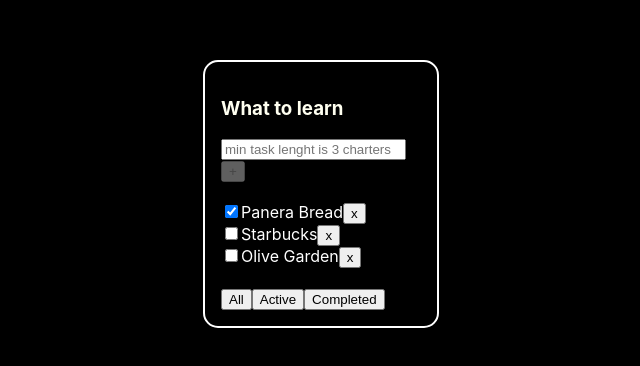
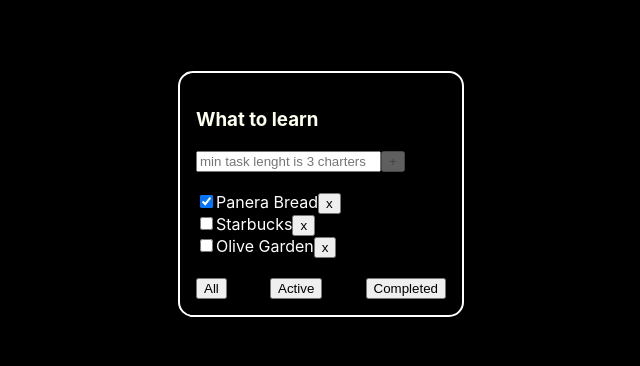
Before and after one commit to suniaikin/todolist-01, a React (Vite) app: page / in a window 1280 px wide. Shown: the part 206-572 px from the top of the page, without its empty margins (319-959 px from the left). Built offline with nearby package versions, Linux system fonts and the light colour scheme.

Commit message:
usestate

```diff
--- a/src/App.css
+++ b/src/App.css
@@ -1,6 +1,7 @@
 .app {
   padding: 30px;
   display: flex;
+  justify-content: left;
 }
 
 .app > div {
--- a/src/TodolistItem.tsx
+++ b/src/TodolistItem.tsx
@@ -30,37 +30,43 @@
     });
 
     const [taskInput, setTaskInput] = useState("");
-    //     alert(taskInput);
 
     const tasksList =
         tasks.length === 0 ? <p>No tasks available</p> : <ul>{listItems}</ul>;
 
+    const createTaskHandler = () => {
+        createTask(taskInput);
+        setTaskInput("");
+    };
+
     return (
         <div className="lists">
             <h3>{title}</h3>
-            <div>
+            <div className="input-form">
                 <input
                     placeholder="min task lenght is 3 charters"
                     value={taskInput}
                     onChange={(e) => setTaskInput(e.currentTarget.value)}
+                    onKeyDown={(e) => {
+                        if (e.key === "Enter") {
+                            createTaskHandler();
+                        }
+                    }}
                 />
                 <Button
                     label="+"
                     disabled={taskInput.length === 0 || taskInput.length > 10}
-                    onClickHandler={() => {
-                        createTask(taskInput);
-		    setTaskInput("")
-                    }}
+                    onClickHandler={createTaskHandler}
                 />
                 {taskInput && taskInput.length <= 10 && (
                     <div>max lenght must be less than 10</div>
                 )}
                 {taskInput && taskInput.length > 10 && (
-                    <div style={{color: "red"}}>task title is too long!</div>
+                    <div style={{ color: "red" }}>task title is too long!</div>
                 )}
             </div>
             <ul>{tasksList}</ul>
-            <div>
+            <div className="buttons_bottom">
                 <Button
                     label="All"
                     onClickHandler={() => changeFilter("all")}
--- a/src/index.css
+++ b/src/index.css
@@ -18,9 +18,7 @@
     h3,
     h4,
     h5,
-    h6
-     {
-
+    h6 {
         color: ivory;
     }
 }
@@ -49,11 +47,18 @@
 .lists {
     border: 2px solid white;
     padding: 16px;
-    width: 200px;
     border-radius: 15px;
+    width: 250px;
 }
 
 h1 {
     font-size: 3.2em;
     line-height: 1.1;
 }
+
+.buttons_bottom {
+    display: flex;
+    gap: 10px;
+    justify-content: space-between;
+
+}
```
